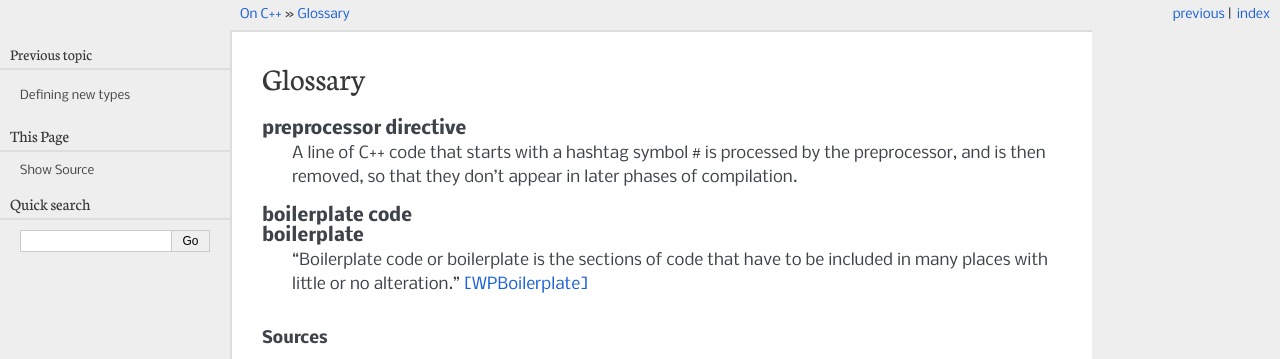
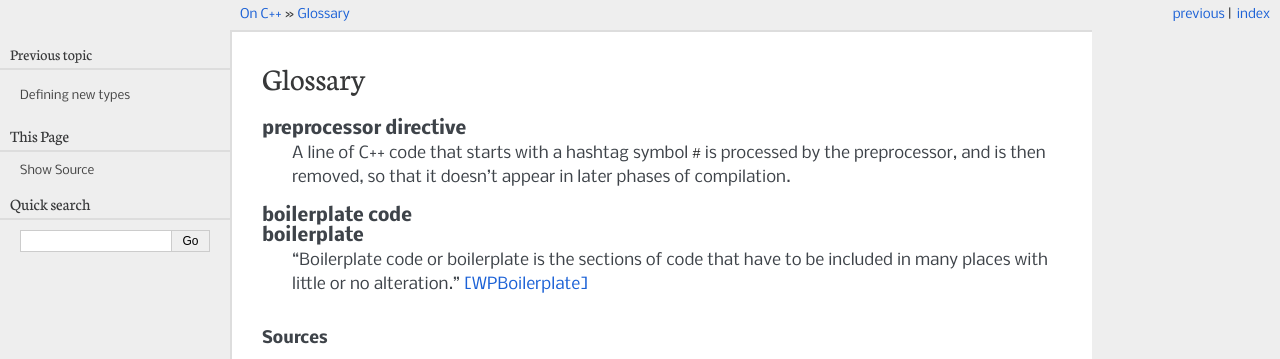
Before and after one commit to Oberon00/cpptutorial, a Sphinx documentation site: the page built from doc/glossary.rst, in a window 1280 px wide. Shown: the top 359 px of the page. Built offline with Sphinx 7.4.7, drawn with Linux system fonts in a browser that asks for light colours.

Commit message:
Fix typo in glossary.

```diff
--- a/doc/glossary.rst
+++ b/doc/glossary.rst
@@ -6,7 +6,7 @@ Glossary
 
   preprocessor directive
    A line of C++ code that starts with a hashtag symbol ``#`` is processed by
-   the preprocessor, and is then removed, so that they don't appear in later
+   the preprocessor, and is then removed, so that it doesn't appear in later
    phases of compilation.
 
   boilerplate code
```
